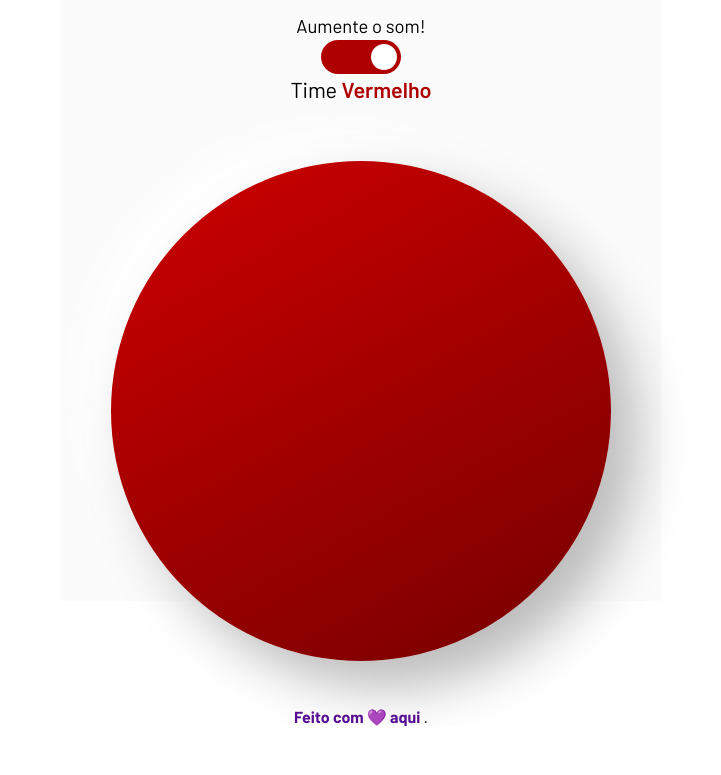
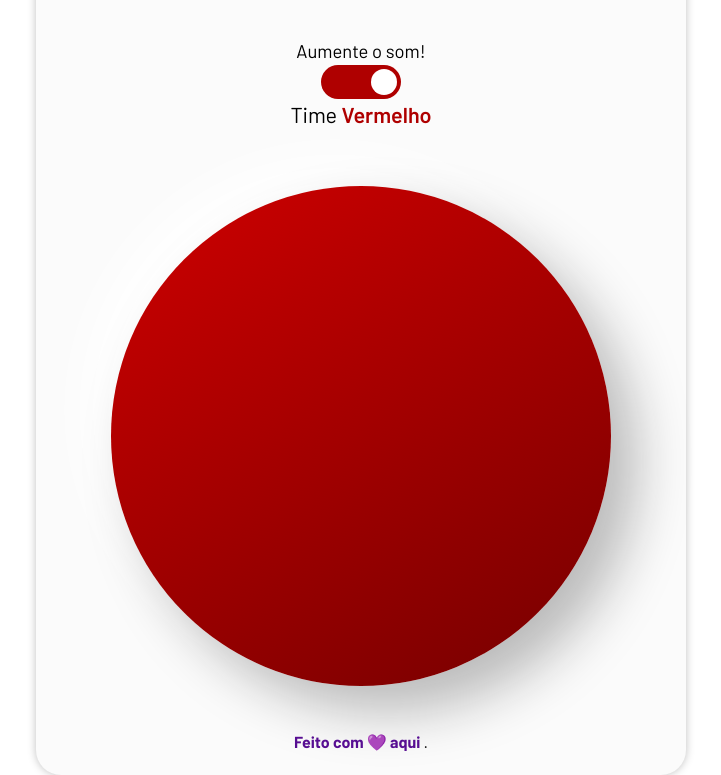
Before and after one commit to thiagowaib/passarepassa, a plain HTML site: page index.html in a window 1280 px wide. Shown: the part 147-922 px from the top of the page, without its empty margins (279-1000 px from the left). Before the commit the page ends 873 px from the top, so only its background shows below. Drawn offline with Linux system fonts and the light colour scheme.

Commit message:
[feat] Shadows

```diff
--- a/styles/main.css
+++ b/styles/main.css
@@ -1,6 +1,8 @@
 article{
     max-width: 600px;
-    max-height: 700px;
     margin: 0 auto;
+    padding: 25px;
+    border-radius: 25px;
     background-color: #fbfbfb;
+    box-shadow: 0 0 8px rgba(0, 0, 0, .25);
 }
```
